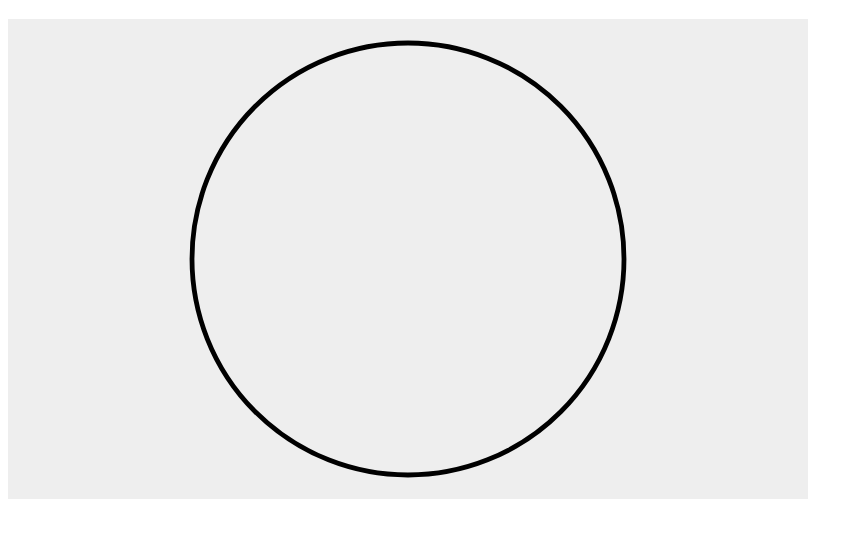
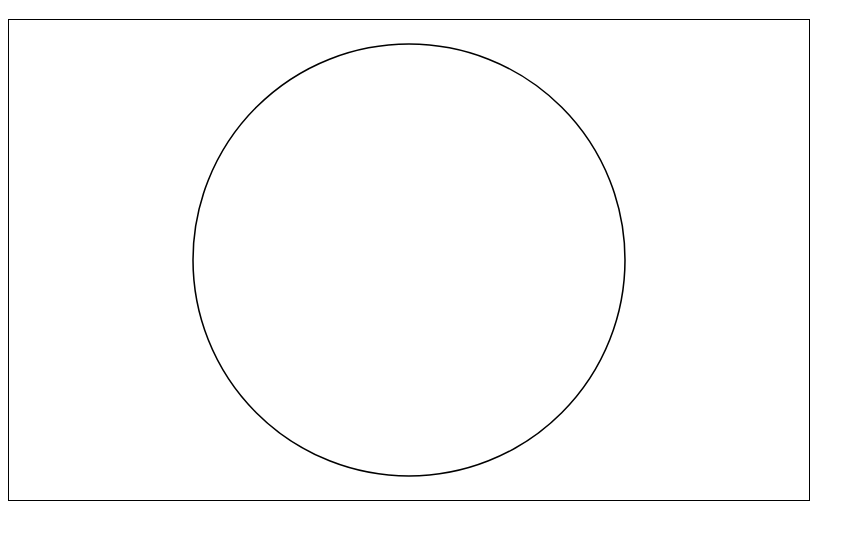
Before and after one commit to jlg-formation/htm-sept-2023, a website: page index.html in a window 1280 px wide. Shown: the part 61-598 px from the top of the page, without its empty margins (0-865 px from the left). Drawn offline with Linux system fonts and the light colour scheme.

Commit message:
dev: css

```diff
--- a/style.css
+++ b/style.css
@@ -1,5 +1,5 @@
 svg {
-  background: #eee;
+  border: 0.1em solid black;
   width: 50em;
   height: 30em;
 }
@@ -7,4 +7,5 @@ svg {
 circle {
   fill: transparent;
   stroke: black;
+  stroke-width: 0.02em;
 }
```
